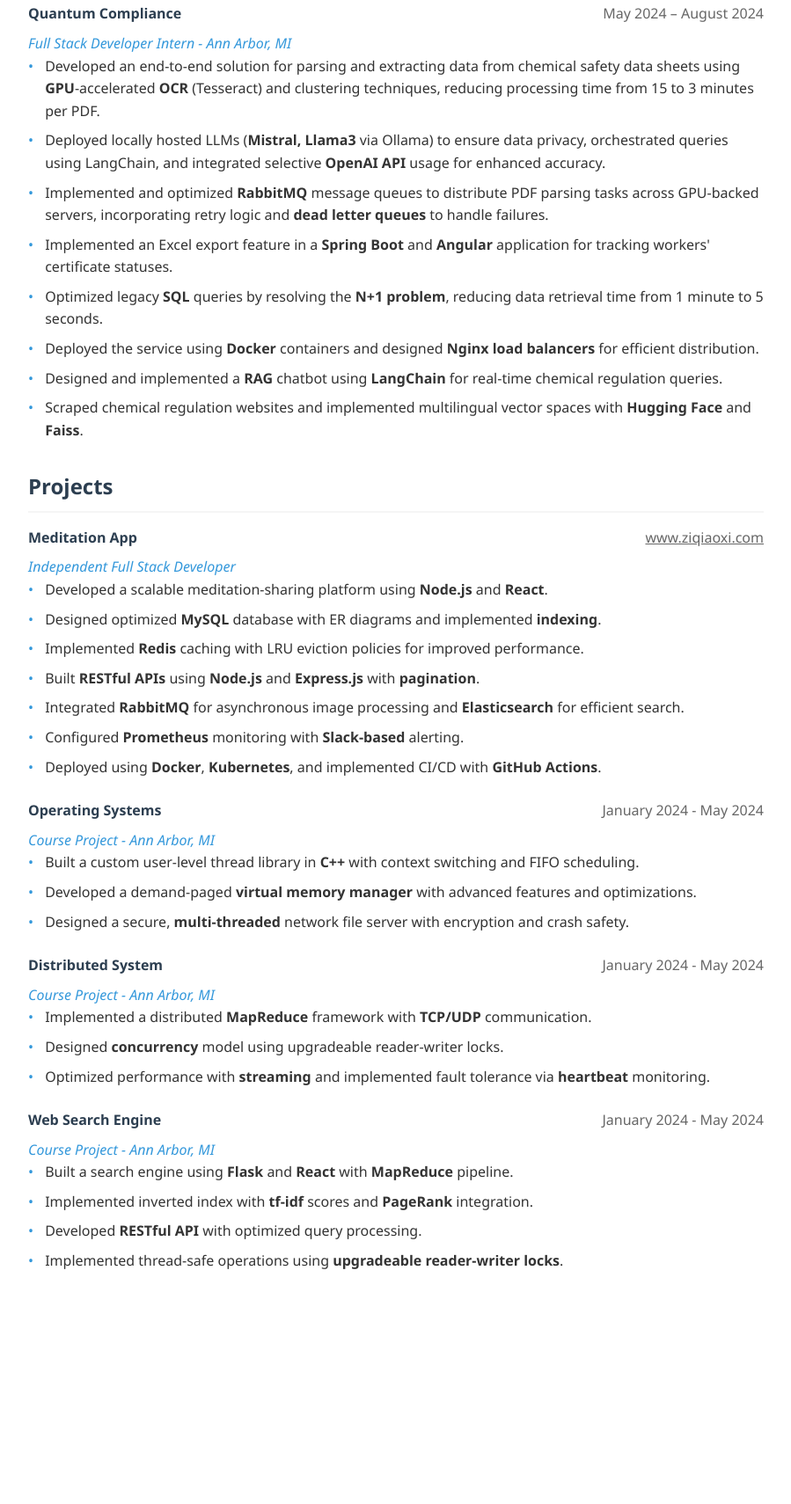
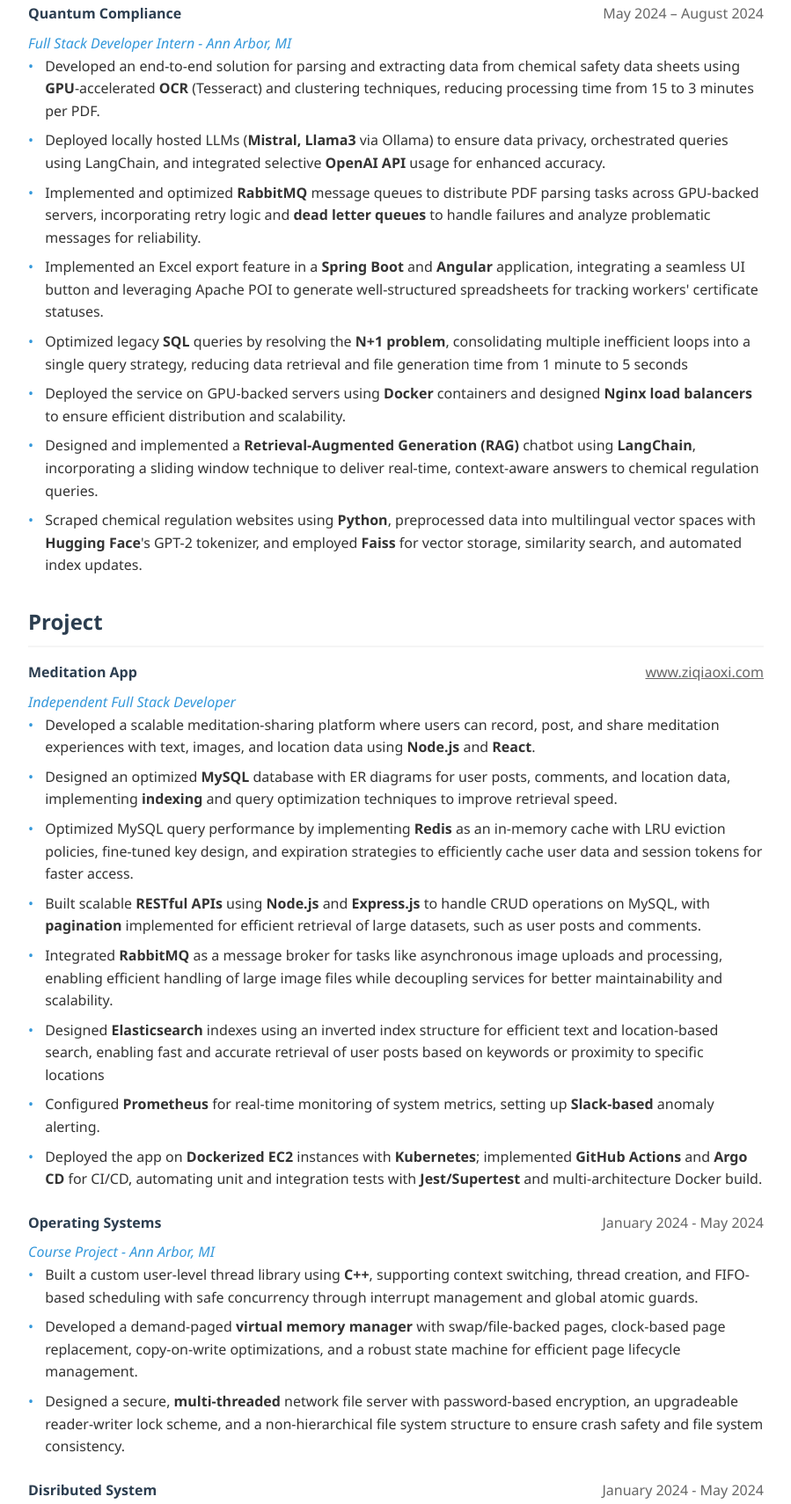
Before and after one commit to xiziqiao/xiziqiao.github.io, a plain HTML site: page index.html in a window 1280 px wide. Shown: the part 505-2215 px from the top of the page at 88% size, without its empty margins (190-1089 px from the left). Before the commit the page ends 2016 px from the top, so only its background shows below. Drawn offline with Linux system fonts and the light colour scheme.

Commit message:
Update index.html

```diff
--- a/index.html
+++ b/index.html
@@ -40,6 +40,7 @@
             color: var(--primary-color);
             font-size: 2.5rem;
             margin-bottom: 0.5rem;
+            text-transform: uppercase;
         }
 
         .contact-info {
@@ -127,7 +128,7 @@
 </head>
 <body>
     <header class="header">
-        <h1>ZIQIAO XI</h1>
+        <h1>Ziqiao Xi</h1>
         <div class="contact-info">
             <span>717-875-7551</span>
             <a href="mailto:zixi@ucsd.edu">zixi@ucsd.edu</a>
@@ -151,7 +152,7 @@
                 <span class="item-date">2021 - 2024</span>
             </div>
             <div class="item-subtitle">B.S in Computer Science & Mathematics</div>
-            <div>GPA: 3.8/4.0</div>
+            <div>3.8/4 GPA</div>
         </div>
     </section>
 
@@ -166,18 +167,18 @@
             <ul class="bullet-points">
                 <li>Developed an end-to-end solution for parsing and extracting data from chemical safety data sheets using <strong>GPU</strong>-accelerated <strong>OCR</strong> (Tesseract) and clustering techniques, reducing processing time from 15 to 3 minutes per PDF.</li>
                 <li>Deployed locally hosted LLMs (<strong>Mistral, Llama3</strong> via Ollama) to ensure data privacy, orchestrated queries using LangChain, and integrated selective <strong>OpenAI API</strong> usage for enhanced accuracy.</li>
-                <li>Implemented and optimized <strong>RabbitMQ</strong> message queues to distribute PDF parsing tasks across GPU-backed servers, incorporating retry logic and <strong>dead letter queues</strong> to handle failures.</li>
-                <li>Implemented an Excel export feature in a <strong>Spring Boot</strong> and <strong>Angular</strong> application for tracking workers' certificate statuses.</li>
-                <li>Optimized legacy <strong>SQL</strong> queries by resolving the <strong>N+1 problem</strong>, reducing data retrieval time from 1 minute to 5 seconds.</li>
-                <li>Deployed the service using <strong>Docker</strong> containers and designed <strong>Nginx load balancers</strong> for efficient distribution.</li>
-                <li>Designed and implemented a <strong>RAG</strong> chatbot using <strong>LangChain</strong> for real-time chemical regulation queries.</li>
-                <li>Scraped chemical regulation websites and implemented multilingual vector spaces with <strong>Hugging Face</strong> and <strong>Faiss</strong>.</li>
+                <li>Implemented and optimized <strong>RabbitMQ</strong> message queues to distribute PDF parsing tasks across GPU-backed servers, incorporating retry logic and <strong>dead letter queues</strong> to handle failures and analyze problematic messages for reliability.</li>
+                <li>Implemented an Excel export feature in a <strong>Spring Boot</strong> and <strong>Angular</strong> application, integrating a seamless UI button and leveraging Apache POI to generate well-structured spreadsheets for tracking workers' certificate statuses.</li>
+                <li>Optimized legacy <strong>SQL</strong> queries by resolving the <strong>N+1 problem</strong>, consolidating multiple inefficient loops into a single query strategy, reducing data retrieval and file generation time from 1 minute to 5 seconds</li>
+                <li>Deployed the service on GPU-backed servers using <strong>Docker</strong> containers and designed <strong>Nginx load balancers</strong> to ensure efficient distribution and scalability.</li>
+                <li>Designed and implemented a <strong>Retrieval-Augmented Generation (RAG)</strong> chatbot using <strong>LangChain</strong>, incorporating a sliding window technique to deliver real-time, context-aware answers to chemical regulation queries.</li>
+                <li>Scraped chemical regulation websites using <strong>Python</strong>, preprocessed data into multilingual vector spaces with <strong>Hugging Face</strong>'s GPT-2 tokenizer, and employed <strong>Faiss</strong> for vector storage, similarity search, and automated index updates.</li>
             </ul>
         </div>
     </section>
 
     <section>
-        <h2 class="section-title">Projects</h2>
+        <h2 class="section-title">Project</h2>
         <div class="project-item">
             <div class="item-header">
                 <span class="item-title">Meditation App</span>
@@ -185,13 +186,14 @@
             </div>
             <div class="item-subtitle">Independent Full Stack Developer</div>
             <ul class="bullet-points">
-                <li>Developed a scalable meditation-sharing platform using <strong>Node.js</strong> and <strong>React</strong>.</li>
-                <li>Designed optimized <strong>MySQL</strong> database with ER diagrams and implemented <strong>indexing</strong>.</li>
-                <li>Implemented <strong>Redis</strong> caching with LRU eviction policies for improved performance.</li>
-                <li>Built <strong>RESTful APIs</strong> using <strong>Node.js</strong> and <strong>Express.js</strong> with <strong>pagination</strong>.</li>
-                <li>Integrated <strong>RabbitMQ</strong> for asynchronous image processing and <strong>Elasticsearch</strong> for efficient search.</li>
-                <li>Configured <strong>Prometheus</strong> monitoring with <strong>Slack-based</strong> alerting.</li>
-                <li>Deployed using <strong>Docker</strong>, <strong>Kubernetes</strong>, and implemented CI/CD with <strong>GitHub Actions</strong>.</li>
+                <li>Developed a scalable meditation-sharing platform where users can record, post, and share meditation experiences with text, images, and location data using <strong>Node.js</strong> and <strong>React</strong>.</li>
+                <li>Designed an optimized <strong>MySQL</strong> database with ER diagrams for user posts, comments, and location data, implementing <strong>indexing</strong> and query optimization techniques to improve retrieval speed.</li>
+                <li>Optimized MySQL query performance by implementing <strong>Redis</strong> as an in-memory cache with LRU eviction policies, fine-tuned key design, and expiration strategies to efficiently cache user data and session tokens for faster access.</li>
+                <li>Built scalable <strong>RESTful APIs</strong> using <strong>Node.js</strong> and <strong>Express.js</strong> to handle CRUD operations on MySQL, with <strong>pagination</strong> implemented for efficient retrieval of large datasets, such as user posts and comments.</li>
+                <li>Integrated <strong>RabbitMQ</strong> as a message broker for tasks like asynchronous image uploads and processing, enabling efficient handling of large image files while decoupling services for better maintainability and scalability.</li>
+                <li>Designed <strong>Elasticsearch</strong> indexes using an inverted index structure for efficient text and location-based search, enabling fast and accurate retrieval of user posts based on keywords or proximity to specific locations</li>
+                <li>Configured <strong>Prometheus</strong> for real-time monitoring of system metrics, setting up <strong>Slack-based</strong> anomaly alerting.</li>
+                <li>Deployed the app on <strong>Dockerized EC2</strong> instances with <strong>Kubernetes</strong>; implemented <strong>GitHub Actions</strong> and <strong>Argo CD</strong> for CI/CD, automating unit and integration tests with <strong>Jest/Supertest</strong> and multi-architecture Docker build.</li>
             </ul>
         </div>
 
@@ -202,22 +204,22 @@
             </div>
             <div class="item-subtitle">Course Project - Ann Arbor, MI</div>
             <ul class="bullet-points">
-                <li>Built a custom user-level thread library in <strong>C++</strong> with context switching and FIFO scheduling.</li>
-                <li>Developed a demand-paged <strong>virtual memory manager</strong> with advanced features and optimizations.</li>
-                <li>Designed a secure, <strong>multi-threaded</strong> network file server with encryption and crash safety.</li>
+                <li>Built a custom user-level thread library using <strong>C++</strong>, supporting context switching, thread creation, and FIFO-based scheduling with safe concurrency through interrupt management and global atomic guards.</li>
+                <li>Developed a demand-paged <strong>virtual memory manager</strong> with swap/file-backed pages, clock-based page replacement, copy-on-write optimizations, and a robust state machine for efficient page lifecycle management.</li>
+                <li>Designed a secure, <strong>multi-threaded</strong> network file server with password-based encryption, an upgradeable reader-writer lock scheme, and a non-hierarchical file system structure to ensure crash safety and file system consistency.</li>
             </ul>
         </div>
 
         <div class="project-item">
             <div class="item-header">
-                <span class="item-title">Distributed System</span>
+                <span class="item-title">Disributed System</span>
                 <span class="item-date">January 2024 - May 2024</span>
             </div>
             <div class="item-subtitle">Course Project - Ann Arbor, MI</div>
             <ul class="bullet-points">
-                <li>Implemented a distributed <strong>MapReduce</strong> framework with <strong>TCP/UDP</strong> communication.</li>
-                <li>Designed <strong>concurrency</strong> model using upgradeable reader-writer locks.</li>
-                <li>Optimized performance with <strong>streaming</strong> and implemented fault tolerance via <strong>heartbeat</strong> monitoring.</li>
+                <li>Designed and implemented a distributed <strong>MapReduce</strong> framework with a Manager and Workers communicating over <strong>TCP/UDP</strong>, featuring job queuing, task scheduling, and dynamic worker registration.</li>
+                <li>Implemented a <strong>concurrency</strong> model using upgradeable reader-writer locks to synchronize threads, prevent data races, and manage job queues, worker states, and task assignments.</li>
+                <li>Optimized performance with a <strong>streaming</strong> approach for mapper and reducer input/output,,and incorporating fault tolerance via UDP <strong>heartbeat</strong> monitoring to detect Worker failures and reassign tasks seamlessly.</li>
             </ul>
         </div>
 
@@ -228,10 +230,10 @@
             </div>
             <div class="item-subtitle">Course Project - Ann Arbor, MI</div>
             <ul class="bullet-points">
-                <li>Built a search engine using <strong>Flask</strong> and <strong>React</strong> with <strong>MapReduce</strong> pipeline.</li>
-                <li>Implemented inverted index with <strong>tf-idf</strong> scores and <strong>PageRank</strong> integration.</li>
-                <li>Developed <strong>RESTful API</strong> with optimized query processing.</li>
-                <li>Implemented thread-safe operations using <strong>upgradeable reader-writer locks</strong>.</li>
+                <li>Developed a web search engine using <strong>Flask</strong> with a multi-stage <strong>MapReduce</strong> pipeline, Index and Search servers, and a frontend interface for ranking and displaying query results using <strong>React</strong></li>
+                <li>Built an inverted index using a MapReduce pipeline to compute <strong>tf-idf</strong> scores, segmented indices by document ID, and integrated <strong>PageRank</strong> data to enhance document ranking with user-configurable weight adjustments.</li>
+                <li>Developed a <strong>RESTful API</strong> in the Index server to retrieve query results as JSON, optimized query processing by leveraging precomputed index segments stored in memory.</li>
+                <li>Incorporated <strong>upgradeable reader-writer locks</strong> to ensure thread-safe operations in the Index and Search servers, enabling concurrent read operations and writes for in-memory updates and query result merging.</li>
             </ul>
         </div>
     </section>
```
